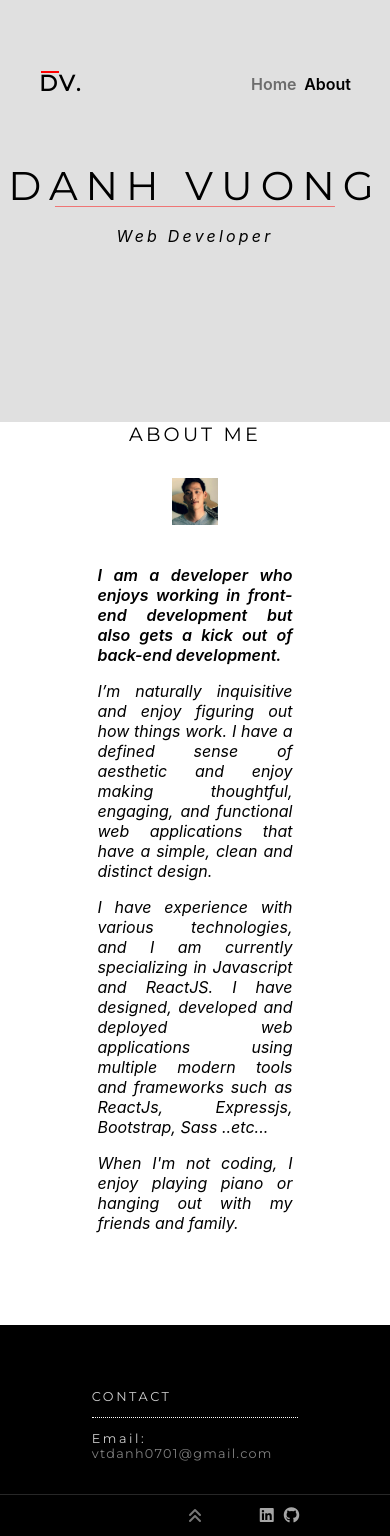
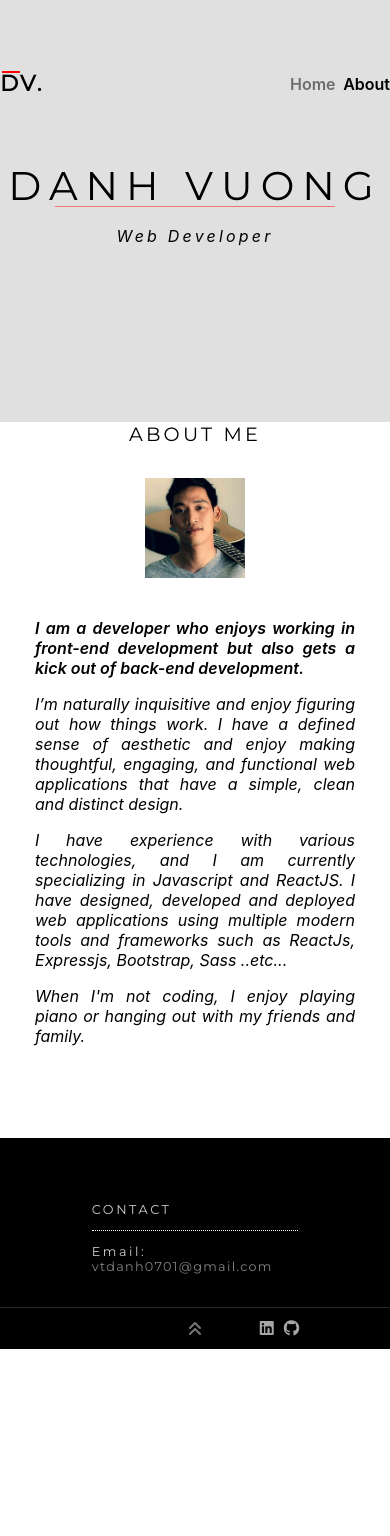
Before and after one commit to vtdanh0701/portfolio-v2, a React (Create React App) app: page /about in a window 390 px wide. After the commit the page ends 1349 px from the top, so only its background shows below. Built offline with nearby package versions, Linux system fonts and the light colour scheme.

Commit message:
about me detail responsive

```diff
--- a/src/Component/AboutMe/AboutMe.css
+++ b/src/Component/AboutMe/AboutMe.css
@@ -14,16 +14,15 @@
 }
 .about-me img{
     width: 12%;
+    min-width: 100px;
     margin: 2em;
 }
-.about-me p{
-    width: 50%;
-}
+
 .about-me-detail-container{
     display: flex;
     flex-direction: column;
     width: 50%;
-
+    min-width: 320px;
     align-items: center;
 }
 .about-me-detail-container p{
--- a/src/Component/Nav/Nav.css
+++ b/src/Component/Nav/Nav.css
@@ -46,3 +46,9 @@
     top: 0;
     left: 4.5%;
 }
+
+@media only screen and (max-width: 600px){
+    .nav-bar{
+        padding: 0
+    }
+}
```
Also changed, not shown: src/App.css (line endings or trailing spaces).
